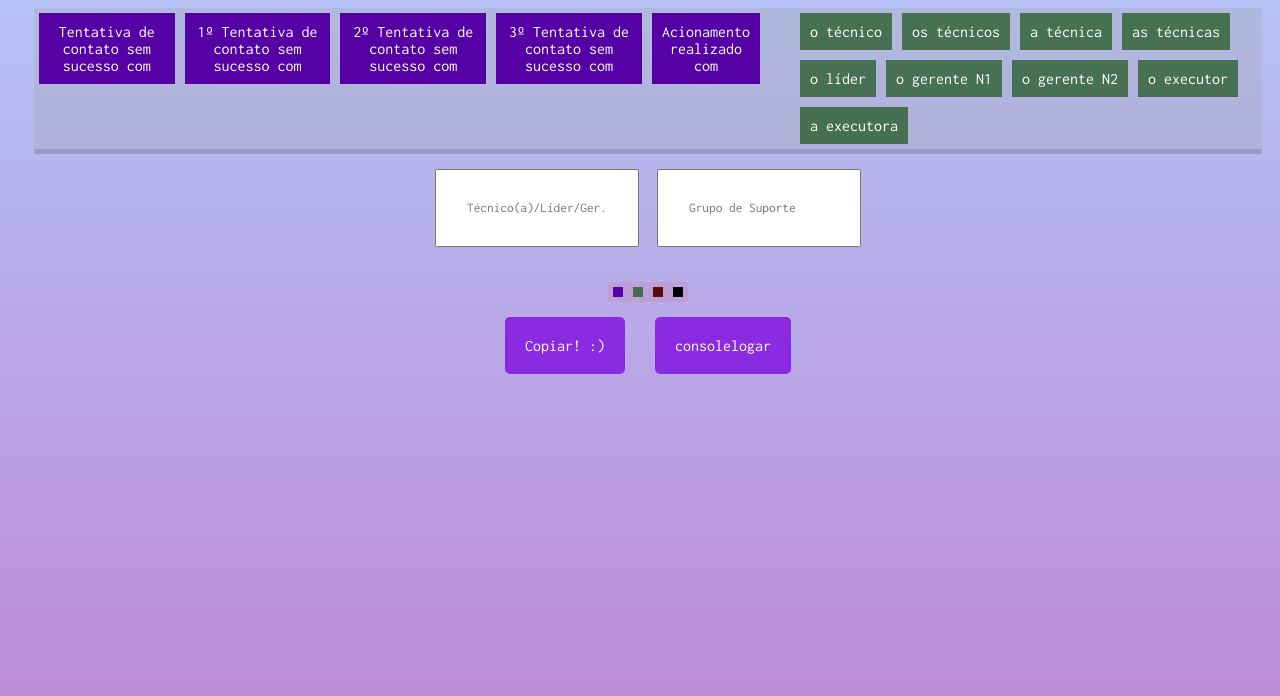
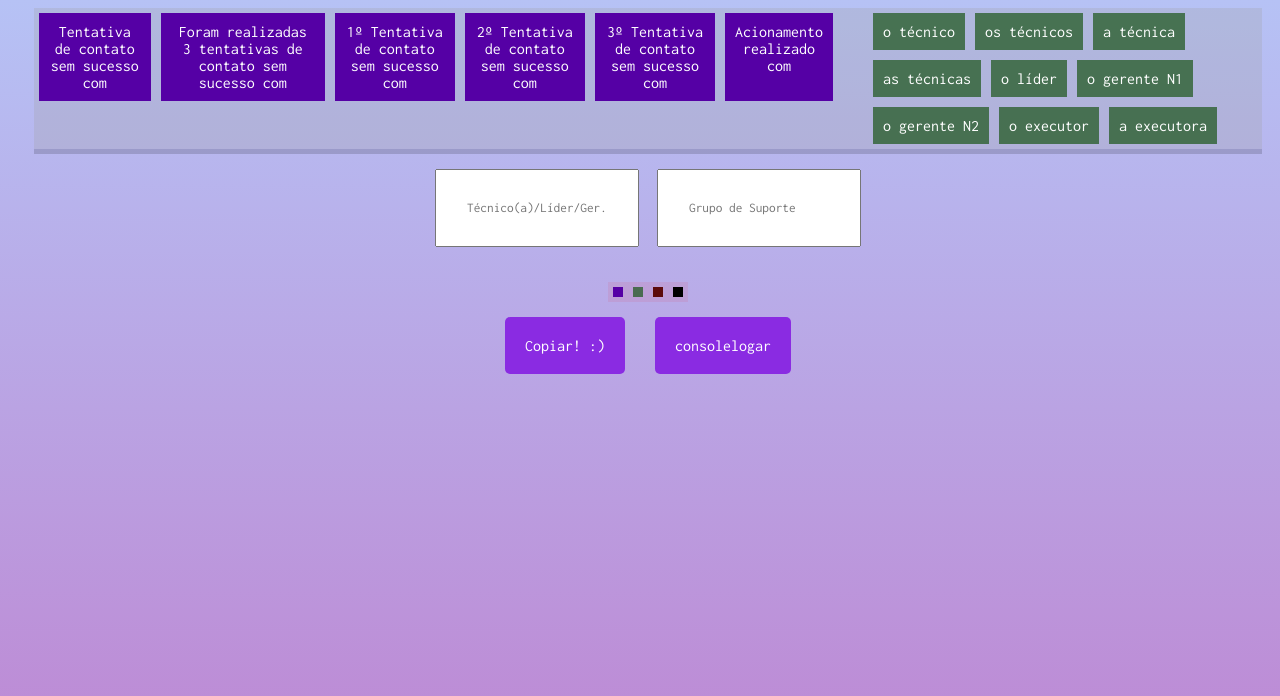
Before and after one commit to pedrohenriko/mascaras, a plain HTML site: page index.html in a window 1280 px wide. Drawn offline with Linux system fonts and the light colour scheme.

Commit message:
Update index.html

```diff
--- a/index.html
+++ b/index.html
@@ -17,6 +17,9 @@
             <div class="areaEsquerda">
                 <div class="itemsaoEsquerda" onclick="mascaraBefore(this)">
                     Tentativa de contato sem sucesso com
+                </div>
+                <div class="itemsaoEsquerda" onclick="mascaraBefore(this)">
+                    Foram realizadas 3 tentativas de contato sem sucesso com
                 </div>
                 <div class="itemsaoEsquerda" onclick="mascaraBefore(this)">
                     1º Tentativa de contato sem sucesso com
@@ -60,10 +63,10 @@
                     a executora
                 </div>
             </div>
-            <!-- <div class="areaDireita">
+        </div>
+        <!-- <div class="areaDireita">
                 <div class="alinhamentos" onclick="alinhamento(this)">Ficou alinhado para deixar o incidente no nome de</div>
             </div> -->
-        </div>
         <div class="input">
             <input type="text" id="tentativacontato" placeholder="Técnico(a)/Líder/Ger...">
             <input type="text" name="" id="grupodesuporte" placeholder="Grupo de Suporte">
@@ -103,7 +106,8 @@
                 Criar!
             </div> -->
         </div>
-        <script src="script.js"></script>
+    </div>
+    <script src="script.js"></script>
 </body>
 
 </html>
```
